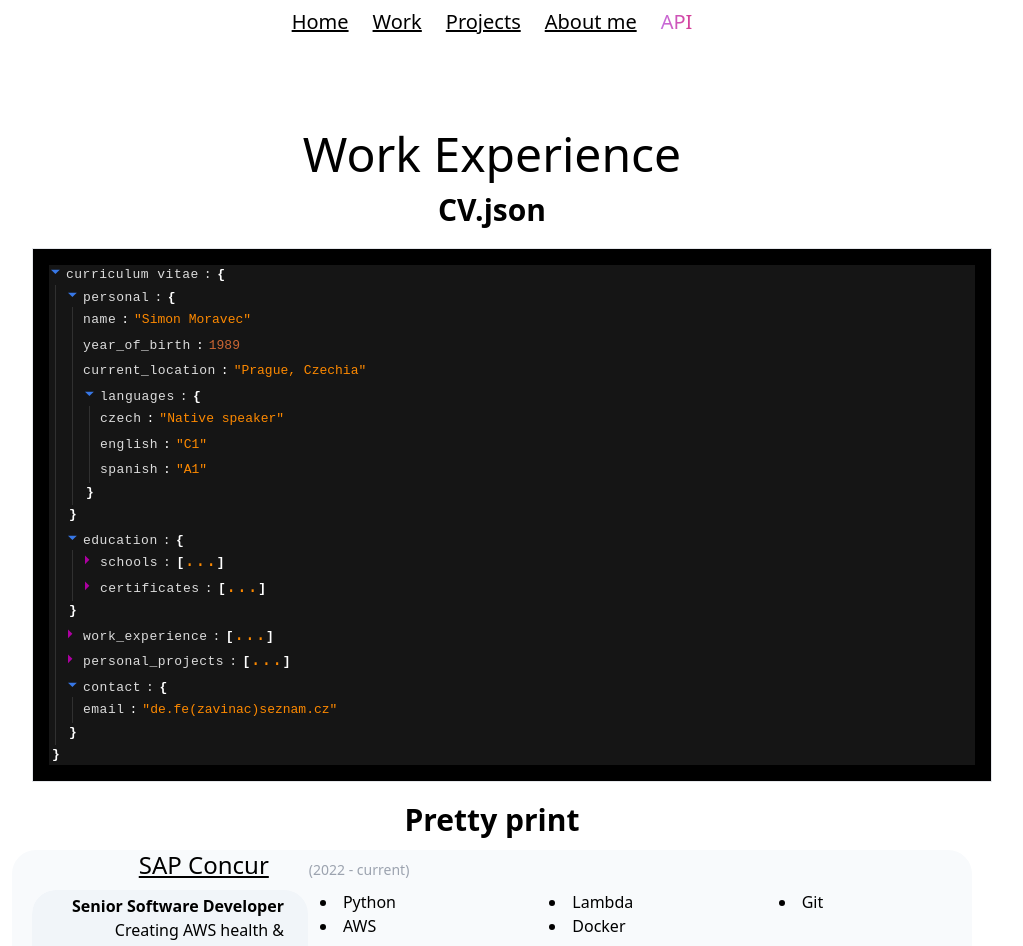
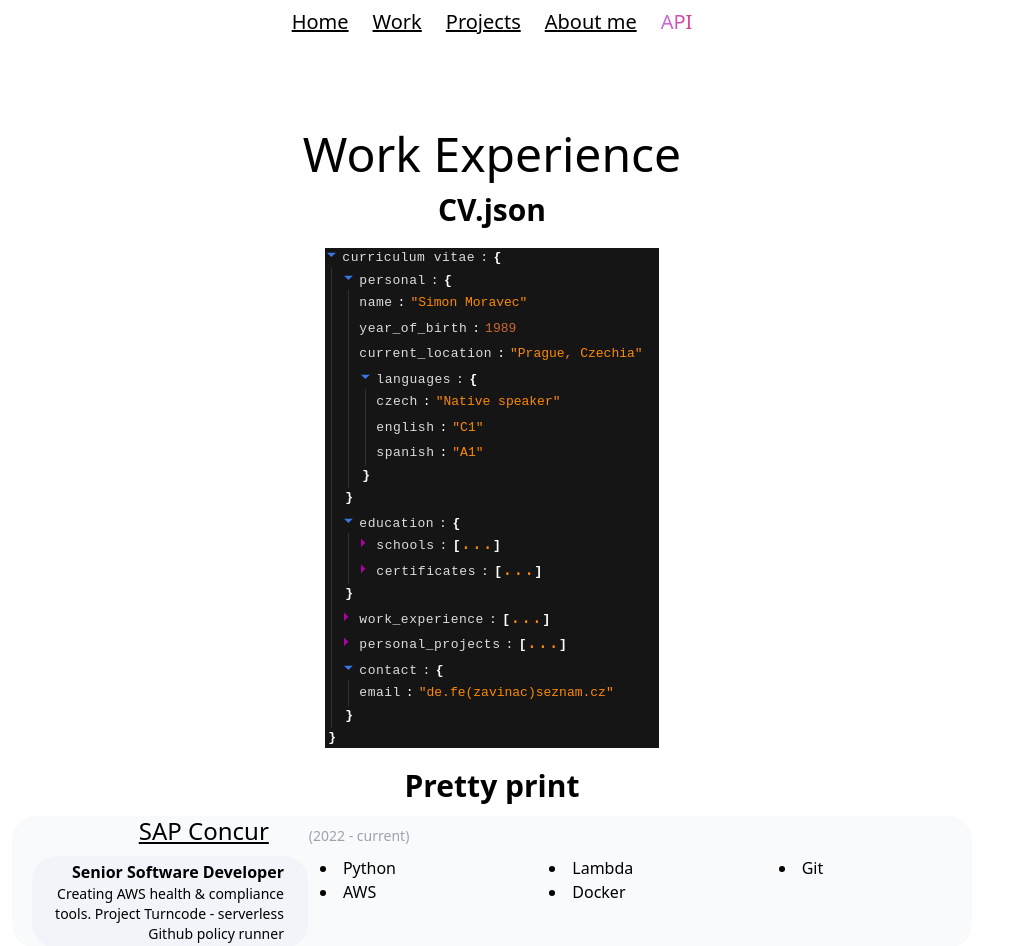
Before and after one commit to SimponGoril/about-me, a Next.js app: page /work in a window 1280 px wide. Shown: the top 946 px of the page, without its empty margins (148-1171 px from the left). Built offline with nearby package versions, Linux system fonts and the light colour scheme.

Commit message:
add favicon, update titles

```diff
--- a/pages/about.tsx
+++ b/pages/about.tsx
@@ -12,7 +12,7 @@ const About: NextPage<AboutProps> = ({ kanyes_quote }) => {
   return (
     <>
       <Head>
-        <title>Simon Moravec - About me</title>
+        <title>Hi, I am Simon - About Me</title>
         <link rel="icon" href="/favicon.ico" />
       </Head>
       <Menu />
--- a/pages/graph.tsx
+++ b/pages/graph.tsx
@@ -47,7 +47,7 @@ const Api: NextPage = ({ }) => {
   return (
     <>
       <Head>
-        <title>Simon Moravec - API</title>
+        <title>Hi, I am Simon - API</title>
         <link rel="icon" href="/favicon.ico" />
       </Head>
       <Menu />
--- a/pages/index.tsx
+++ b/pages/index.tsx
@@ -7,7 +7,7 @@ const Home: NextPage = () => {
   return (
     <>
       <Head>
-        <title>Simon Moravec - Personal Page</title>
+        <title>Hi, I am Simon</title>
         <meta name="description" content="Personal portfoilo of Simon Moravec, web developer specializing on TypeScript/Javascript" />
         <link rel="icon" href="/favicon.ico" />
       </Head>
--- a/pages/projects.tsx
+++ b/pages/projects.tsx
@@ -20,7 +20,7 @@ const Projects: NextPage<ProjectsProps> = ({ projects = [] }) => {
   return (
     <>
       <Head>
-        <title>Simon Moravec - Personal Projects</title>
+        <title>Hi, I am Simon - Personal Projects</title>
         <link rel="icon" href="/favicon.ico" />
       </Head>
       <Menu />
--- a/pages/work.tsx
+++ b/pages/work.tsx
@@ -23,7 +23,7 @@ const Work: NextPage<WorkProps> = ({ jobs }) => {
   return (
     <>
       <Head>
-        <title>Simon Moravec - Work Experience</title>
+        <title>Hi, I am Simon - Work Experience</title>
         <link rel="icon" href="/favicon.ico" />
       </Head>
       <Menu />
@@ -32,7 +32,7 @@ const Work: NextPage<WorkProps> = ({ jobs }) => {
           <h1 className='text-center font-medium leading-tight text-5xl mt-0 mb-2'>Work Experience</h1>
           <div className='flex justify-center content-center flex-col noprint'>
             <div className='container'><h2 className="text-3xl font-extrabold sm:text-3xl text-center">CV.json</h2></div>
-            <div className='container m-5 border border-solid p-4 bg-black'>
+            <div className='container flex justify-center py-5'>
               <DynamicReactJson src={cv} name="curriculum vitae" shouldCollapse={(field) => { return field.type === 'array' }} displayDataTypes={false} displayObjectSize={false} enableClipboard={false} quotesOnKeys={false} theme={'summerfruit'} indentWidth={2} />
             </div>
           </div>
--- a/src/components/jobTile.tsx
+++ b/src/components/jobTile.tsx
@@ -22,7 +22,7 @@ export default function JobTile({ job }: JobTileProps) {
         <div className="container float-left p-1 flex justify-center w-2/5 content-center  bg-slate-100 rounded-3xl">
           <div className="container text-right pr-5">
             <div className="font-extrabold">{job.position}</div>
-            <div>{job.description}</div>
+            <div className="lg:text-sm">{job.description}</div>
           </div>
         </div>
         <div className="container">
--- a/src/components/menu.tsx
+++ b/src/components/menu.tsx
@@ -36,7 +36,7 @@ export default function Menu() {
   }
 
   return (
-    <header className="container text-center px-40 py-2">
+    <header className="container text-center lg:px-40 py-2">
           <nav className='text-xl menu'>
               {getNavLinks()}
             </nav>
```
Also changed, not shown: 1 other file (tests, documents, lock files or other folders).
